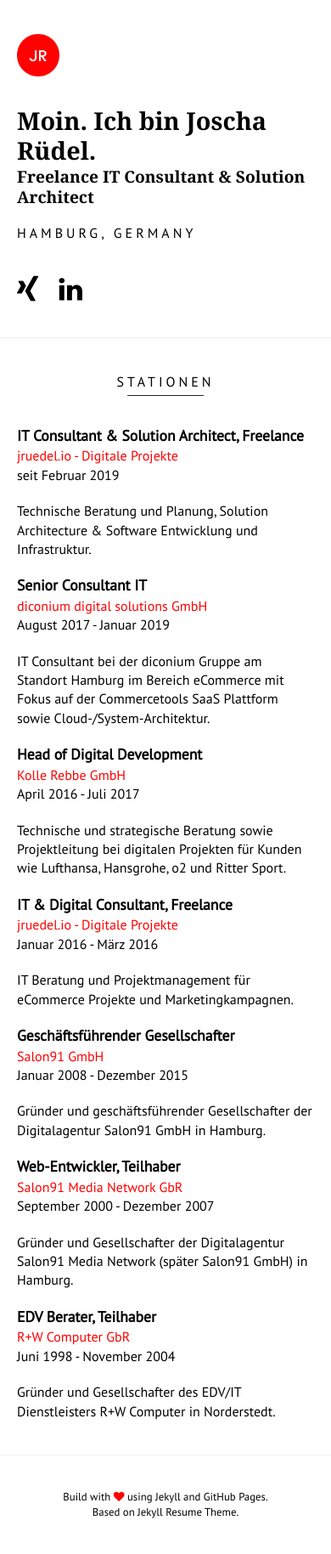
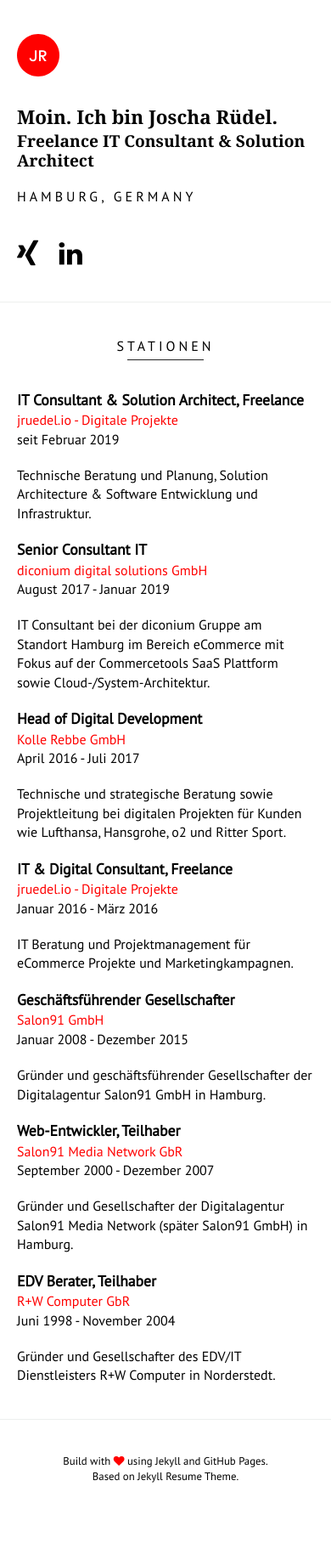
Before and after one commit to jruedel/jruedel.github.io, a Jekyll site: the page built from index.html, in a window 390 px wide. Shown: the whole page at 85% size. Built offline with Jekyll 4.4.1, drawn with Linux system fonts in a browser that asks for light colours; after the commit the page ends 1787 px from its top, so only the background shows below that.

Commit message:
FIX: Mobile css fix

```diff
--- a/_sass/_header.scss
+++ b/_sass/_header.scss
@@ -21,14 +21,14 @@ header {
     }
 
     &__main {
-        font-size: 1.8rem;
+        font-size: 1.4rem;
         line-height: 1.2;
         font-weight: bold;
         margin: 30px 0 2px;
 
         @media(min-width: 640px) {
             font-size: 2.0rem;
-            max-width: 60%;
+            max-width: 80%;
         }
     }
 
```
